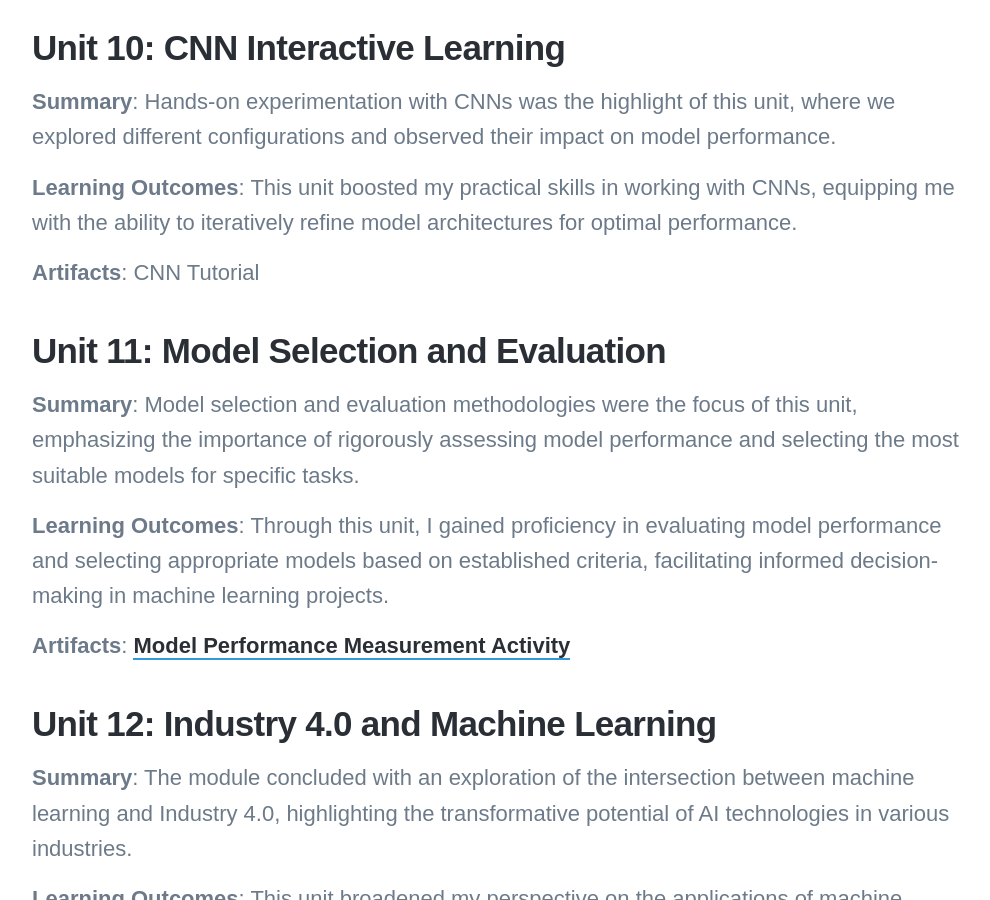
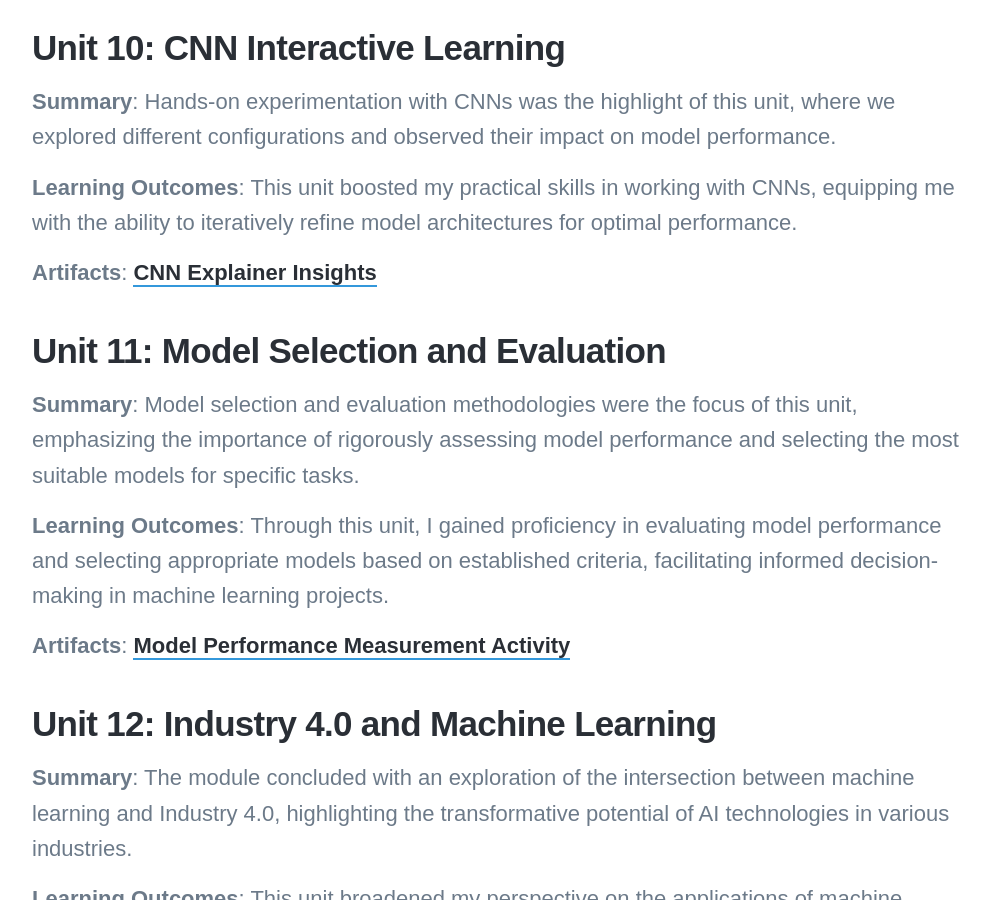
Before and after one commit to DaisyIpatzi/daisyipatzi.github.io, a Jekyll site: the page built from _projects/2022-01-01-ML-Porfolio.md, in a window 1280 px wide and 900 px high, scrolled down 4886 px. Shown: the whole window, without its empty margins (138-1128 px from the left). Built offline with Jekyll 4.4.1, drawn with Linux system fonts in a browser that asks for light colours; nearby versions of some CDN libraries; some web fonts are replaced.

Commit message:
Update 2022-01-01-ML-Porfolio.md

```diff
--- a/_projects/2022-01-01-ML-Porfolio.md
+++ b/_projects/2022-01-01-ML-Porfolio.md
@@ -112,7 +112,7 @@ This submission serves as a comprehensive record of my work and the learning out
 
 **Learning Outcomes**: This unit boosted my practical skills in working with CNNs, equipping me with the ability to iteratively refine model architectures for optimal performance.
 
-**Artifacts**:  CNN Tutorial
+**Artifacts**:  [CNN Explainer Insights](https://daisyipatzi.github.io/blog/cnn-explainer)
 
 ## Unit 11: Model Selection and Evaluation
 
```
